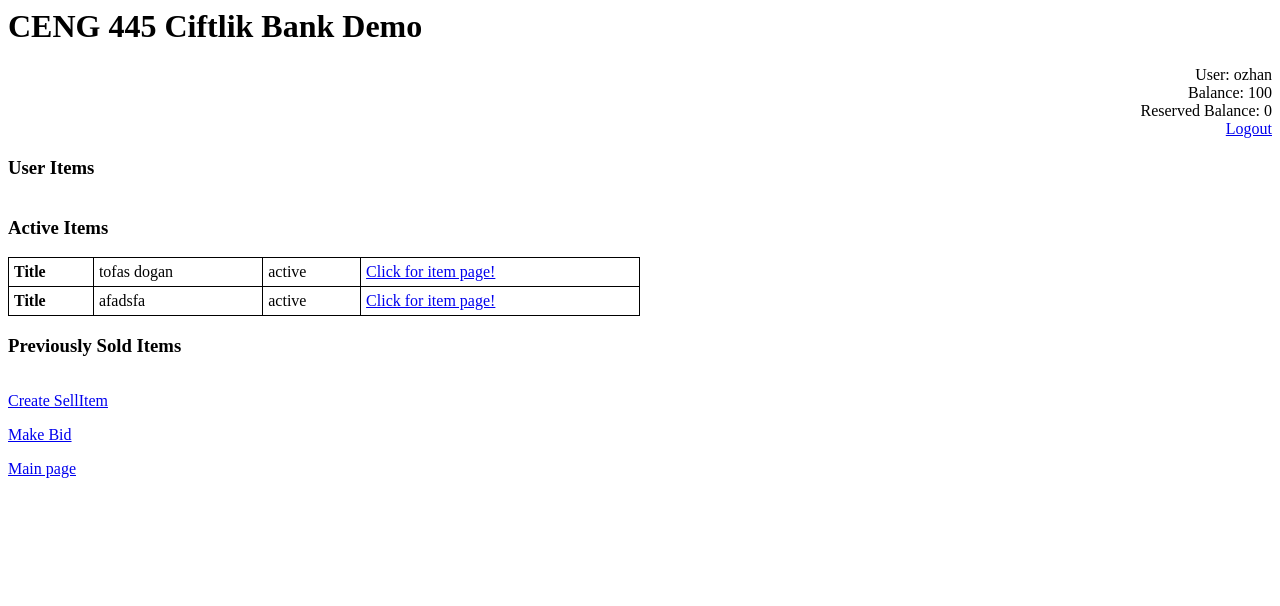
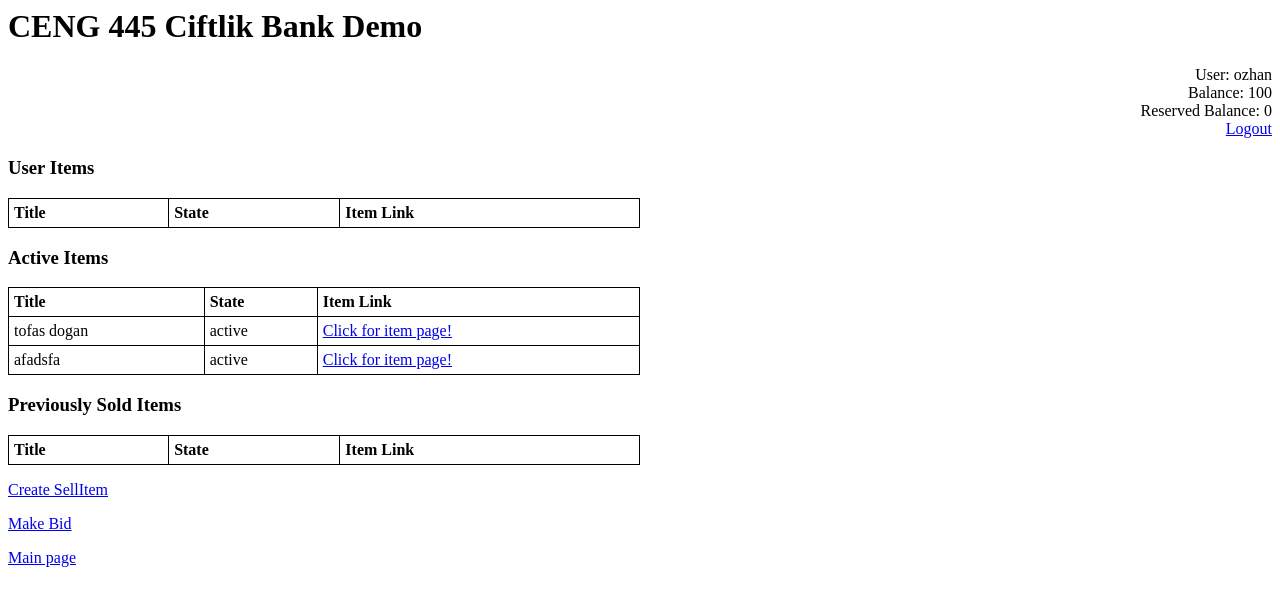
Before and after one commit to gurkankisaoglu/OnlineBiddingSystem, a Django app: page /ciftlikbank/ in a window 1280 px wide. Shown: the top 606 px of the page. Run offline with Django 3.2, Linux system fonts and the light colour scheme; a user stored in the database is signed in; data comes from the database, SQL or seed files in the repository; lists and menus that the app fills with data are empty.

Commit message:
index changes

```diff
--- a/CiftlikBank/ciftlikbank/templates/index.html
+++ b/CiftlikBank/ciftlikbank/templates/index.html
@@ -3,9 +3,13 @@
 {% block "body" %}
   <h3>User Items</h3>
   <table style="width:50%">
+    <tr>
+      <th>Title</th>
+      <th>State</th>
+      <th>Item Link</th>
+    </tr>
     {% for item in user_items %}
       <tr>
-          <th>Title</th>
         <td>{{item.title}}</td>
         <td>{{item.state}}</td>
         <td>
@@ -17,9 +21,13 @@
 
   <h3>Active Items</h3>
   <table style="width:50%">
+    <tr>
+        <th>Title</th>
+        <th>State</th>
+        <th>Item Link</th>
+    </tr>
     {% for item in active_items %}
       <tr>
-          <th>Title</th>
         <td>{{item.title}}</td>
         <td>{{item.state}}</td>
         <td>
@@ -32,9 +40,13 @@
 
   <h3>Previously Sold Items</h3>
   <table style="width:50%">
+    <tr>
+        <th>Title</th>
+        <th>State</th>
+        <th>Item Link</th>
+    </tr>
     {% for item in sold_items %}
       <tr>
-          <th>Title</th>
         <td>{{item.title}}</td>
         <td>{{item.state}}</td>
         <td>
```
Lines whose indentation alone changed are shown as unchanged.
